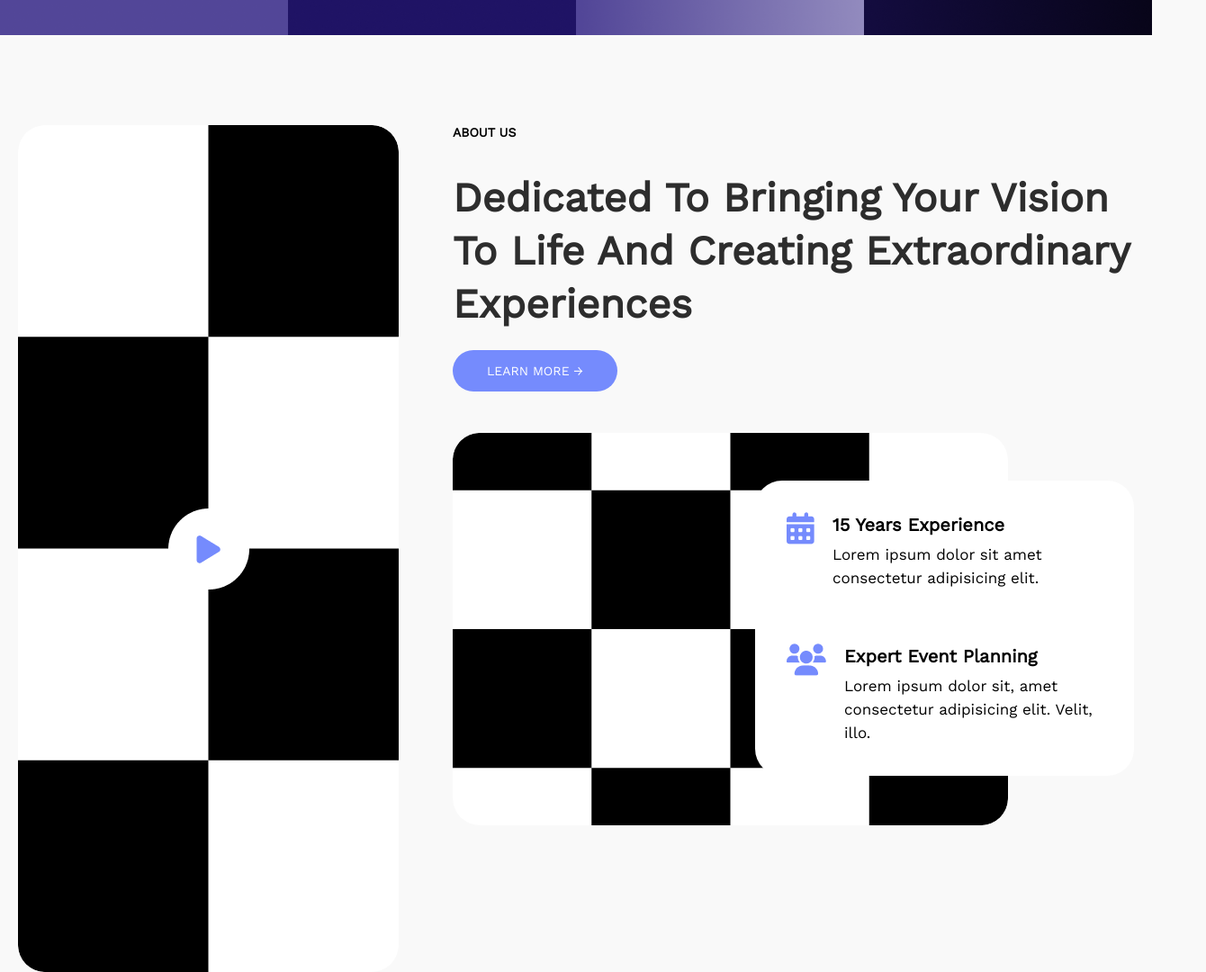
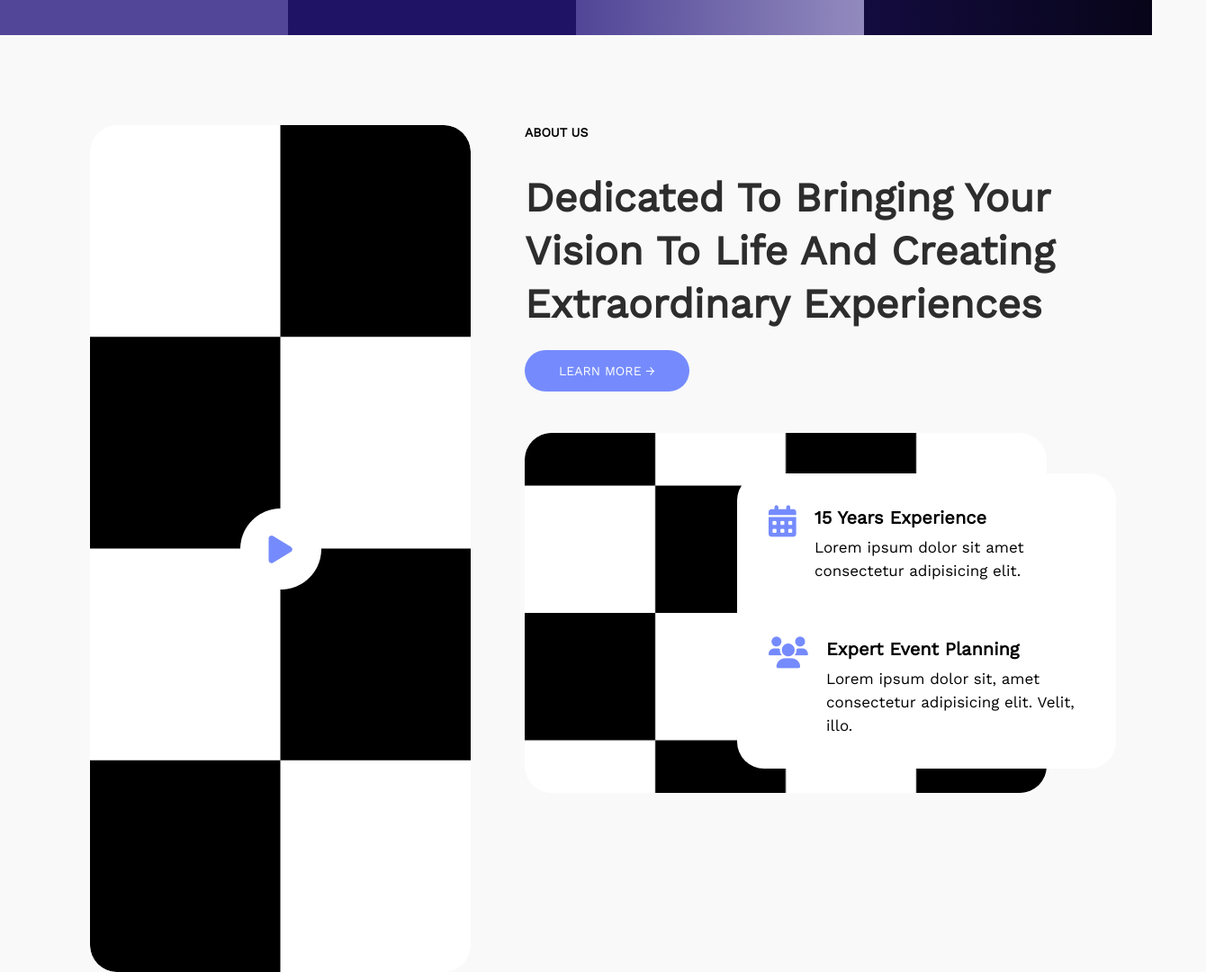
Before and after one commit to sayeed-cse/event-organizer, a plain HTML site: page index.html in a window 1280 px wide. Shown: the part 640-1720 px from the top of the page at 90% size, 1340 px wide, since content can reach past the window. Drawn offline with nearby package versions, Linux system fonts and the light colour scheme.

Commit message:
some changes

```diff
--- a/index.html
+++ b/index.html
@@ -8,9 +8,9 @@
   <!-- css links -->
   <link rel="stylesheet" href="styles/style.css">
 </head>
-<body class="container">
+<body class="">
   <!-- header Start -->
-  <header class="header">
+  <header class="header container">
     <div class="header_contact">
       <div class="locations">
         <div><img src="images/map-pin.png" alt="">
@@ -57,7 +57,7 @@
     </div>
   </header>
   <!-- header end -->
-  <main>
+  <main class="container">
     <!-- About section start -->
     <section class="about_section">
       <div class="about_left">
--- a/styles/style.css
+++ b/styles/style.css
@@ -222,8 +222,8 @@ body {
 
 /* about section */
 .about_section {
-  max-width: 1240px;
-  margin: 100px auto;
+  /* max-width: 1240px; */
+  margin: 100px;
   display: grid;
   grid-template-columns: 4fr 8fr;
   gap: 60px;
@@ -269,14 +269,14 @@ body {
 
 .experience_image {
   border-radius: 30px;
-  width: 617px;
-  height: 436px;
+  width: 580px;
+  height: 400px;
 }
 
 .experience_cards {
   position: absolute;
-  top: 12%;
-  right: 0;
+  top: 45px;
+  right: -60px;
   background-color: #ffffff;
   border-radius: 30px;
   width: 351px;
@@ -291,8 +291,6 @@ body {
   display: flex;
   align-items: start;
   gap: 20px;
-
-
 }
 
 .card p {
@@ -308,7 +306,6 @@ body {
   margin: 100px 0;
   padding: 100px 0;
   background-color: #ffffff;
-
 }
 
 .service_top {
@@ -334,11 +331,11 @@ body {
 
 .services {
   display: flex;
-  width: 1240px;
   gap: 30px;
   margin: 50px 100px 0;
   overflow-x: scroll;
 }
+
 .services::-webkit-scrollbar{
   color: transparent;
 }
```
